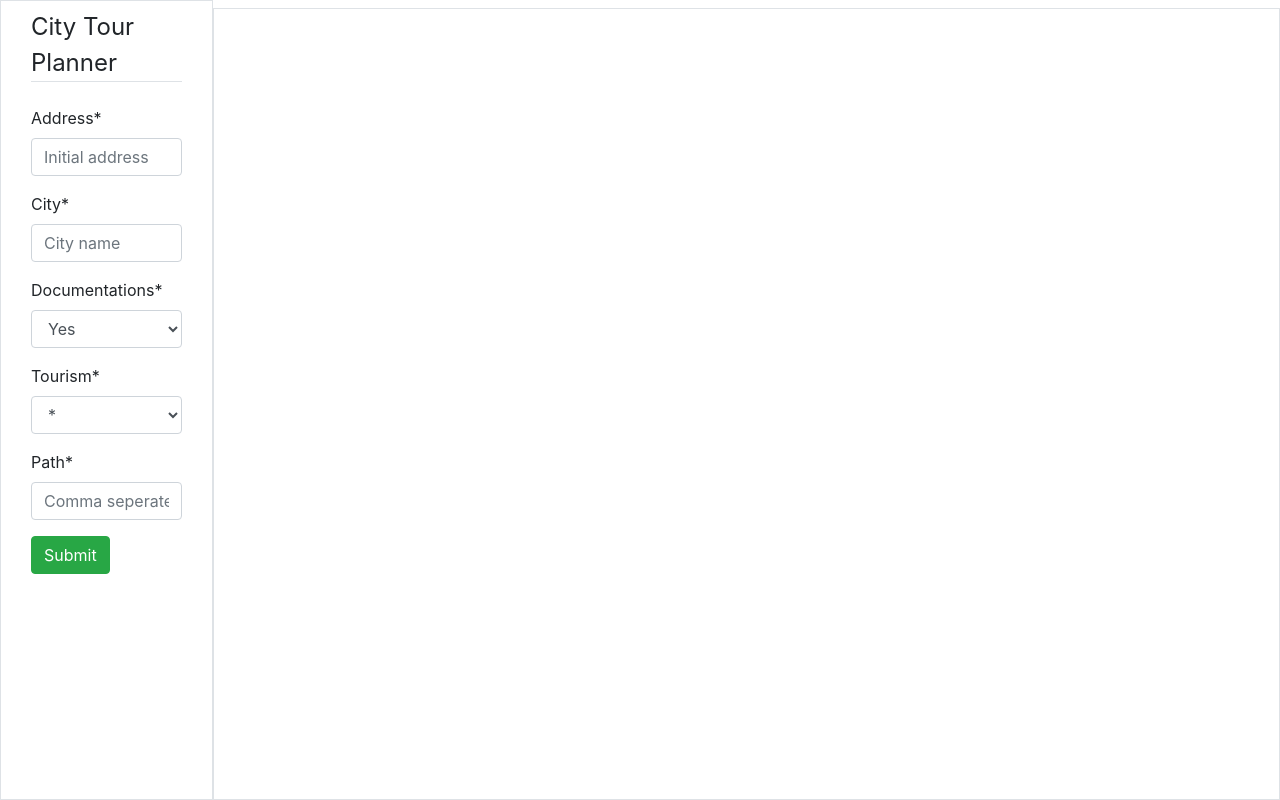
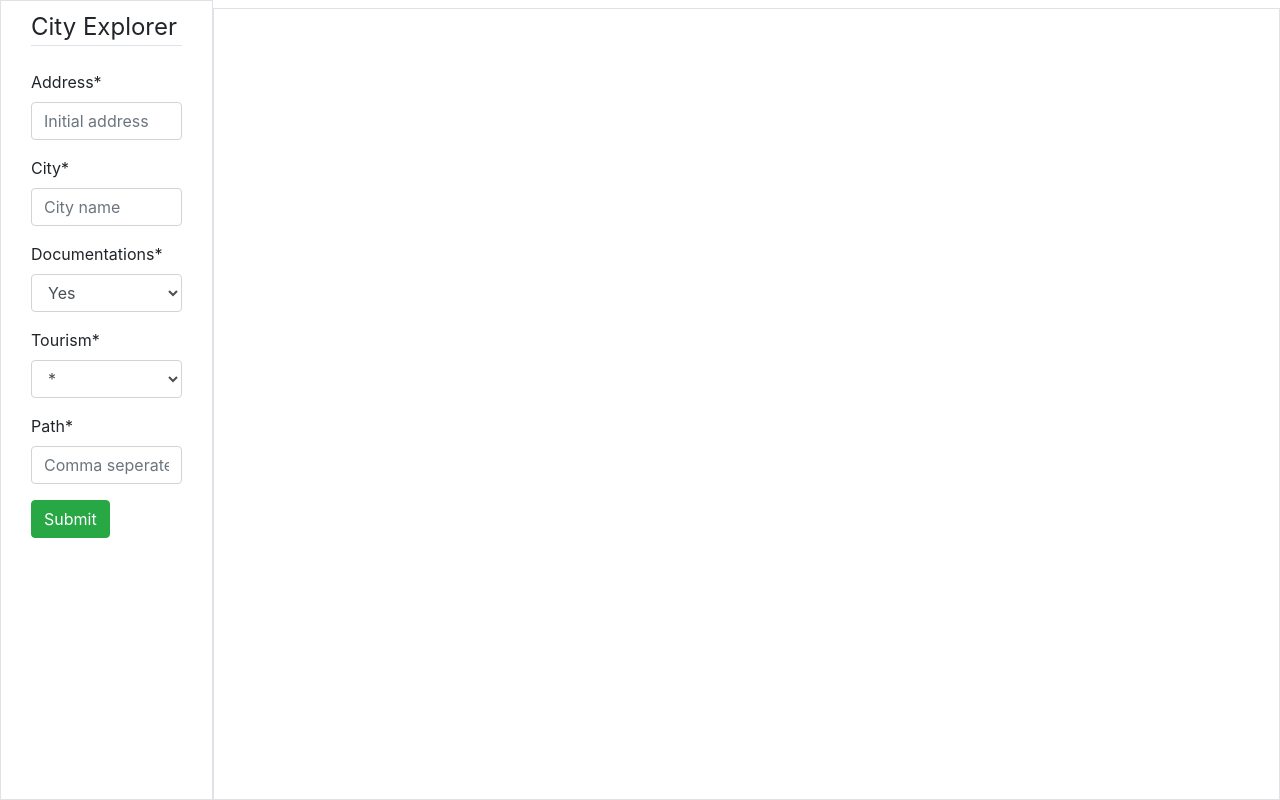
Before and after one commit to haicanberra/City-Tour-Planner, a Django app: template cityexplorer/planner/templates/planner/planner.html in a window 1280 px wide. Run offline with Django 4.2, Linux system fonts and the light colour scheme; the template is opened without the code that fills it: values that come from a table or form of the project are taken from there, others are empty; some libraries are stand-ins or nearby versions.

Commit message:
Update planner.html

```diff
--- a/cityexplorer/planner/templates/planner/planner.html
+++ b/cityexplorer/planner/templates/planner/planner.html
@@ -5,7 +5,7 @@
 <head>
     <meta charset="utf-8">
     <meta name="viewport" content="width=device-width, initial-scale=1">
-    <title>City Tour Planner</title>
+    <title>City Explorer</title>
     <link rel="stylesheet" href="https://cdn.jsdelivr.net/npm/bootstrap@4.6.2/dist/css/bootstrap.min.css"
         integrity="sha384-xOolHFLEh07PJGoPkLv1IbcEPTNtaed2xpHsD9ESMhqIYd0nLMwNLD69Npy4HI+N" crossorigin="anonymous">
 </head>
@@ -18,7 +18,7 @@
                 <div class="container mt-2">
                     <form method="POST" enctype="multipart/form-data">
                         <legend class="border-bottom mb-4">
-                            City Tour Planner
+                            City Explorer
                         </legend>
                         {% csrf_token %}
                         {{ addressform|crispy }}
```
